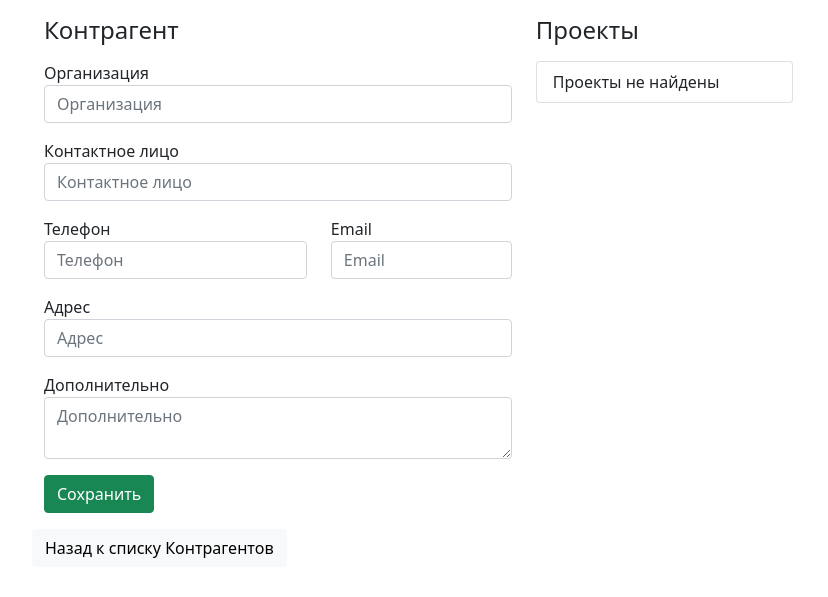
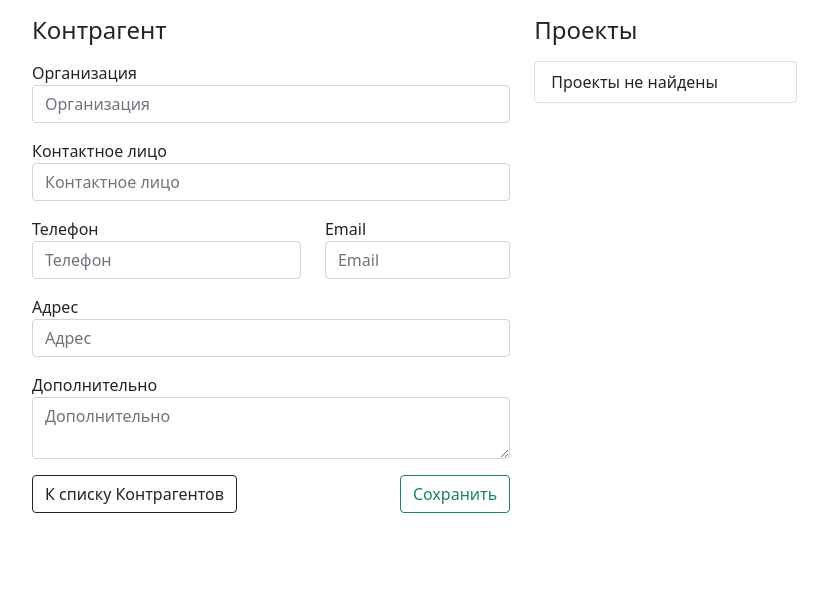
Before and after one commit to PancirDev/FNote, a Django app: template customers/templates/customers/customer_update.html in a window 1280 px wide. Shown: the part 56-653 px from the top of the page, without its empty margins (50-878 px from the left). Run offline with Django 3.2, Linux system fonts and the light colour scheme; the template is opened without the code that fills it: values that come from a table or form of the project are taken from there, others are empty.

Commit message:
temp buttons

```diff
--- a/customers/templates/customers/customer_update.html
+++ b/customers/templates/customers/customer_update.html
@@ -41,6 +41,22 @@
                                 {{form.note.label}}
                                 {{form.note}}
                             </div>
+                            <div class="row">
+                                <div class="col-auto me-auto">
+                                    <div class="mt-3">
+                                        <a href="{% url 'customers:list' %}">
+                                            <button type="button" class="btn btn-outline-dark">К списку Контрагентов</button>
+                                        </a>
+                                    </div>
+                                </div>
+                                <div class="col-auto">
+                                    <div class="mt-3">
+                                        <div class="form-group">
+                                            <input class="btn btn-outline-success" type="submit" value="Сохранить">
+                                        </div>
+                                    </div>
+                                </div>
+                            </div>
                         </div>
                         <div class="col-4">
                             <div class="mt-3">
@@ -62,19 +78,6 @@
                 </div>
             </fieldset>
         </div>
-        <div class="mt-3">
-            <div class="form-group">
-                <input class=" btn btn-success" type="submit" value="Сохранить">
-            </div>
-        </div>
     </form>
 </div>
-
-<div class="mt-3">
-    <a href="{% url 'customers:list' %}">
-        <button type="button" class="btn btn-light">Назад к списку Контрагентов</button>
-    </a>
-</div>
-</div>
-
 {% endblock %}
--- a/frnote/settings.py
+++ b/frnote/settings.py
@@ -30,6 +30,7 @@ ALLOWED_HOSTS = []
 
 INSTALLED_APPS = [
     'customers.apps.CustomersConfig',
+    'django_bootstrap_icons',
     'django.contrib.admin',
     'django.contrib.auth',
     'django.contrib.contenttypes',
@@ -118,3 +119,8 @@ STATIC_URL = '/static/'
 # https://docs.djangoproject.com/en/3.2/ref/settings/#default-auto-field
 
 DEFAULT_AUTO_FIELD = 'django.db.models.BigAutoField'
+BS_ICONS_NOT_FOUND = '<?xml version="1.0" ?>\
+<svg xmlns="http://www.w3.org/2000/svg" width="16" height="16" fill="red" class="bi bi-x-circle" viewBox="0 0 16 16">\
+	<path d="M8 15A7 7 0 1 1 8 1a7 7 0 0 1 0 14zm0 1A8 8 0 1 0 8 0a8 8 0 0 0 0 16z"/>\
+	<path d="M4.646 4.646a.5.5 0 0 1 .708 0L8 7.293l2.646-2.647a.5.5 0 0 1 .708.708L8.707 8l2.647 2.646a.5.5 0 0 1-.708.708L8 8.707l-2.646 2.647a.5.5 0 0 1-.708-.708L7.293 8 4.646 5.354a.5.5 0 0 1 0-.708z"/>\
+</svg>'
--- a/templates/base.html
+++ b/templates/base.html
@@ -15,7 +15,7 @@
 <nav class="navbar navbar-expand-lg navbar-light bg-light">
     <div class="container">
         <a class="navbar-brand">FrNote</a>
-        <button class="navbar-toggler" type="button" data-bs-toggle="collapse" data-bs-target="#navbarNav"
+        <button class="navbar-toggler navbar-toggler-right" type="button" data-bs-toggle="collapse" data-bs-target="#navbarNav"
                 aria-controls="navbarNav" aria-expanded="false" aria-label="Toggle navigation">
             <span class="navbar-toggler-icon"></span>
         </button>
@@ -37,9 +37,7 @@
         </div>
     </div>
 </nav>
-<div class="container">
-    {% block content %}{% endblock %}
-</div>
+{% block content %}{% endblock %}
 <script src="https://cdn.jsdelivr.net/npm/bootstrap@5.1.1/dist/js/bootstrap.bundle.min.js"
         integrity="sha384-/bQdsTh/da6pkI1MST/rWKFNjaCP5gBSY4sEBT38Q/9RBh9AH40zEOg7Hlq2THRZ"
         crossorigin="anonymous"></script>
```
Also changed, not shown: customers/templates/customers/customer_detail.html (+18 -5 lines), customers/templates/customers/customer_list.html (+30 -1 lines).
